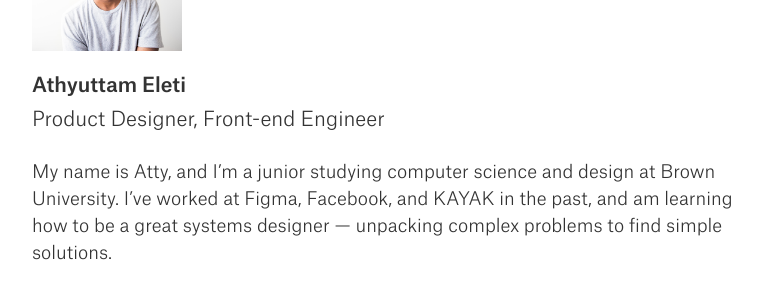
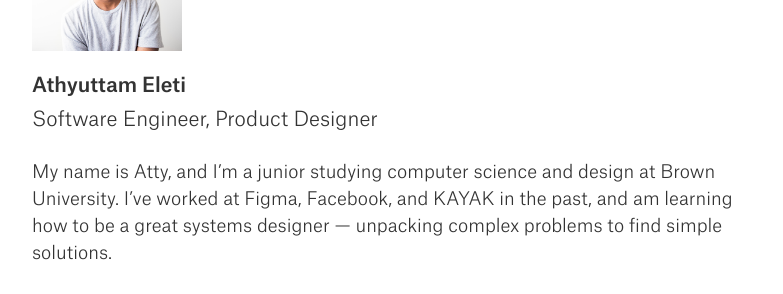
Before and after one commit to athyuttamre/athyuttamre.github.io, a Jekyll site: the page built from index.html, in a window 1280 px wide and 900 px high. Shown: the part 335-629 px from the top of the window, without its empty margins (248-1031 px from the left). Built offline with Jekyll 4.4.1, drawn with Linux system fonts in a browser that asks for light colours.

Commit message:
Update subtitle

```diff
--- a/index.html
+++ b/index.html
@@ -7,7 +7,7 @@ css: <link rel="stylesheet" href="/css/index.css">
   <div>
     <img id="pp" src="/img/pp-thumb.png">
     <h1>Athyuttam Eleti</h1>
-    <p class="desc">Product Designer, Front-end Engineer</p>
+    <p class="desc">Software Engineer, Product Designer</p>
 
     <p>My name is Atty, and I’m a junior studying computer science and design at Brown University. I’ve worked at Figma, Facebook, and KAYAK in the past, and am learning how to be a great systems designer &mdash; unpacking complex problems to find simple solutions.</p>
 
```
